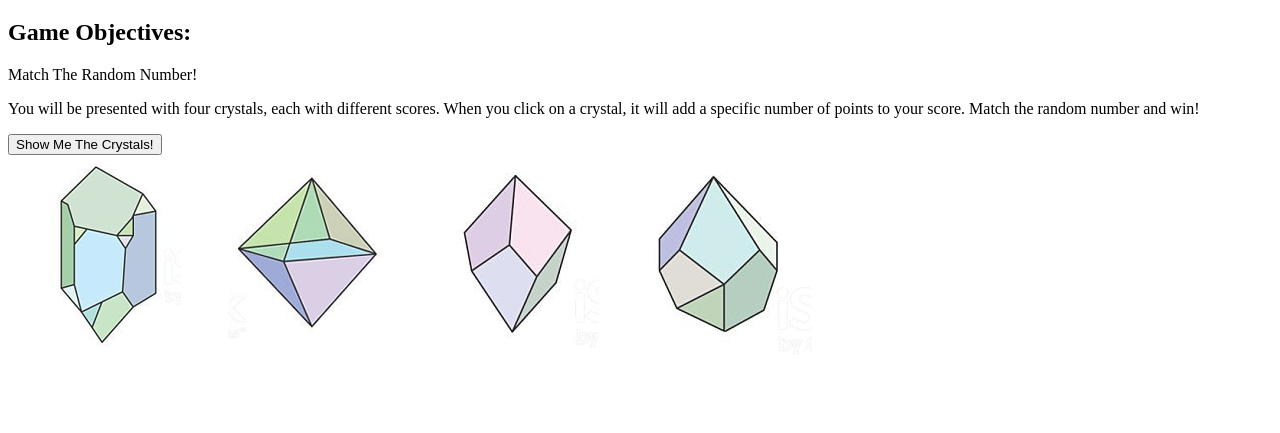
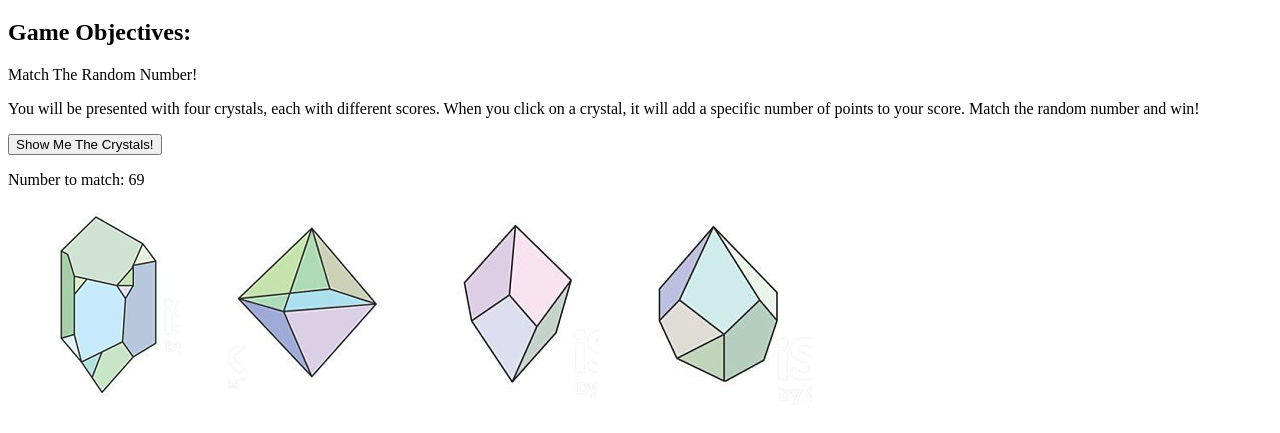
Before and after one commit to korends/symmetrical-winner, a plain HTML site: page index.html in a window 1280 px wide. Both pictures are taken after a click on the button "Show Me The Crystals!". Shown: the part 61-494 px from the top of the page. Drawn offline with nearby package versions, Linux system fonts and the light colour scheme.

Commit message:
Console log random number generated to match + appended number to html

```diff
--- a/assets/javascript/game.js
+++ b/assets/javascript/game.js
@@ -1,5 +1,21 @@
-$(document).ready(function(){
-	$('#show-crystals').bind('click', function(){
-  	$(".crystal-images").toggle();
-  });
+$(document).ready(function () {
+
+    // HTML Text Variables
+
+    var wins = 0;
+    var losses = 0;
+    var computerNumber = (Math.floor(Math.random() * 120) + 19);
+
+
+    //  Click button to show crystals
+    $('#show-crystals').bind('click', function () {
+        $(".crystal-images").toggle();
+
+        // console log number to match
+        console.log(computerNumber);
+
+        // show the number to match on HTML
+        $("#numberguess-text").append("Number to match: " + computerNumber);
+
+    });
 });
--- a/index.html
+++ b/index.html
@@ -32,6 +32,11 @@
 
     <button id="show-crystals">Show Me The Crystals!</button>
 
+    <p id="wins-text"></p>
+    <p id="loss-text"></p>
+    <p id="numberguess-text"></p>
+    <p id="userscore-text"></p>
+
     <div class="crystal-images">
         <img src="assets/images/crystal1.png" alt="">
         <img src="assets/images/crystal2.png" alt="">
```
